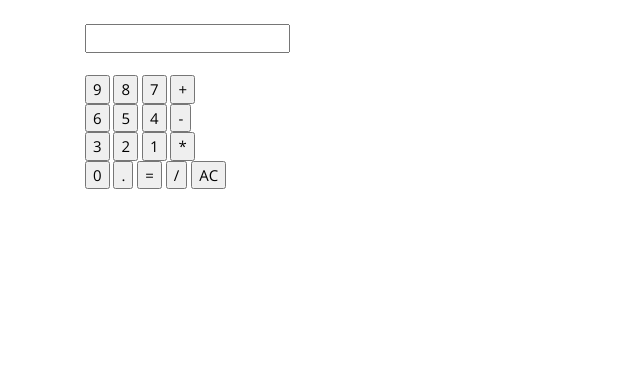
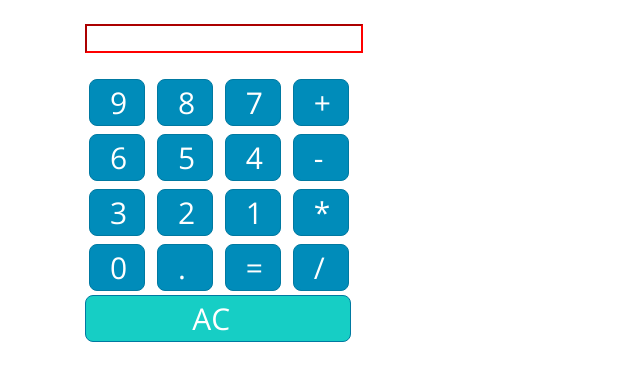
Before and after one commit to bishal10/jsCalc, a plain HTML site: page index.html in a window 1280 px wide. Shown: the whole page, without its empty margins (0-640 px from the left). Drawn offline with nearby package versions, Linux system fonts and the light colour scheme.

Commit message:
invalid operation restricted and simple UIchange

```diff
--- a/app.js
+++ b/app.js
@@ -1,7 +1,25 @@
-function displayNumber(n1){
-calcform.txt1.value = calcform.txt1.value+n1;
+let repeatSign = [];
+// n1 contain actual value and n2 contain indicator of string "norepeatation"
+function displayNumber(n1, n2) {
+  // displaying valid operation in text area of input field
+  calcform.txt1.value = calcform.txt1.value + n1;
+
+  var newLength = repeatSign.push(n2);
+  repeatSign.forEach(function(item, index, array) {
+    // checking for same sign at once like ++ or ** for invalid operation
+    if (repeatSign[index] && repeatSign[index - 1] === "norepeatation") {
+      calcform.txt1.value = "Invalid use of sign";
+      repeatSign.fill(0);
+      var delayInMilliseconds = 3000;
+
+      setTimeout(function() {
+        calcform.txt1.value = "";
+      }, delayInMilliseconds);
+    }
+  });
 }
 
-function clearDisplay(){
-    calcform.txt1.value = '';
+function clearDisplay() {
+  calcform.txt1.value = "";
+  repeatSign.fill(0);
 }
--- a/index.html
+++ b/index.html
@@ -1,38 +1,172 @@
 <!DOCTYPE html>
 <html lang="en">
   <head>
-    <meta charset="UTF-8">
-    <meta name="viewport" content="width=device-width, initial-scale=1.0">
-    <meta http-equiv="X-UA-Compatible" content="ie=edge">
-    <link rel="stylesheet" href="https://use.fontawesome.com/releases/v5.6.3/css/all.css" integrity="sha384-UHRtZLI+pbxtHCWp1t77Bi1L4ZtiqrqD80Kn4Z8NTSRyMA2Fd33n5dQ8lWUE00s/" crossorigin="anonymous">
-    <link rel="stylesheet" href="https://bootswatch.com/4/yeti/bootstrap.min.css">
+    <meta charset="UTF-8" />
+    <meta name="viewport" content="width=device-width, initial-scale=1.0" />
+    <meta http-equiv="X-UA-Compatible" content="ie=edge" />
+    <link
+      rel="stylesheet"
+      href="https://use.fontawesome.com/releases/v5.6.3/css/all.css"
+      integrity="sha384-UHRtZLI+pbxtHCWp1t77Bi1L4ZtiqrqD80Kn4Z8NTSRyMA2Fd33n5dQ8lWUE00s/"
+      crossorigin="anonymous"
+    />
+    <link
+      rel="stylesheet"
+      href="https://bootswatch.com/4/yeti/bootstrap.min.css"
+    />
     <title>JS Calc</title>
-
+    <style type="text/css">
+      .btn {
+        font-size: 30px;
+        padding: 0px 20px;
+        padding-right: 34px;
+        border-radius: 8px;
+        width: 35px;
+        text-align: center;
+      }
+      .input-area {
+        width: 25%;
+        border-color: red;
+      }
+      #ac-button {
+        width: 24%;
+        background-color: #16cec5;
+      }
+    </style>
   </head>
   <body>
     <div class="container mt-4">
       <form name="calcform">
-            <input type="text" name="txt1" style="text-align:right"> <br><br>
-            <input type="button" name="btn9" value="9" onclick="displayNumber(btn9.value)">
-            <input type="button" name="btn8" value="8" onclick="displayNumber(btn8.value)">
-            <input type="button" name="btn7" value="7" onclick="displayNumber(btn7.value)">
-            <input type="button" name="addbtn" value="+" onclick="displayNumber(addbtn.value)"><br>
-            <input type="button" name="btn6" value="6" onclick="displayNumber(btn6.value)">
-            <input type="button" name="btn5" value="5" onclick="displayNumber(btn5.value)">
-            <input type="button" name="btn4" value="4" onclick="displayNumber(btn4.value)">
-            <input type="button" name="subbtn" value="-" onclick="displayNumber(subbtn.value)"> <br>
-            <input type="button" name="btn3" value="3" onclick="displayNumber(btn3.value)">
-            <input type="button" name="btn2" value="2" onclick="displayNumber(btn2.value)">
-            <input type="button" name="btn1" value="1" onclick="displayNumber(btn1.value)">
-            <input type="button" name="mulbtn" value="*" onclick="displayNumber(mulbtn.value)"> <br>
-            <input type="button" name="btn0" value="0" onclick="displayNumber(btn0.value)">
-            <input type="button" name="pointbtn" value="." onclick="displayNumber(pointbtn.value)">
-            <input type="button" name="equalbtn" value="=" onclick="txt1.value=eval(txt1.value)">
-            <input type="button" name="divbtn" value="/" onclick="displayNumber(divbtn.value)">
-            <input type="button" name="ac" value="AC" onclick="clearDisplay()">
+        <input
+          type="text"
+          class="input-area"
+          name="txt1"
+          style="text-align:right"
+        />
+        <br /><br />
 
-
-
+        <input
+          class="btn btn-primary btn-lg m-1"
+          type="button"
+          name="btn9"
+          value="9"
+          onclick="displayNumber(btn9.value)"
+        />
+        <input
+          class="btn btn-primary btn-lg m-1"
+          type="button"
+          name="btn8"
+          value="8"
+          onclick="displayNumber(btn8.value)"
+        />
+        <input
+          class="btn btn-primary btn-lg m-1"
+          type="button"
+          name="btn7"
+          value="7"
+          onclick="displayNumber(btn7.value)"
+        />
+        <input
+          class="btn btn-primary btn-lg m-1"
+          type="button"
+          name="addbtn"
+          value="+"
+          onclick="displayNumber(addbtn.value,'norepeatation')"
+        /><br />
+        <input
+          class="btn btn-primary btn-lg m-1"
+          type="button"
+          name="btn6"
+          value="6"
+          onclick="displayNumber(btn6.value)"
+        />
+        <input
+          class="btn btn-primary btn-lg m-1"
+          type="button"
+          name="btn5"
+          value="5"
+          onclick="displayNumber(btn5.value)"
+        />
+        <input
+          class="btn btn-primary btn-lg m-1"
+          type="button"
+          name="btn4"
+          value="4"
+          onclick="displayNumber(btn4.value)"
+        />
+        <input
+          class="btn btn-primary btn-lg m-1"
+          type="button"
+          name="subbtn"
+          value="-"
+          onclick="displayNumber(subbtn.value,'norepeatation')"
+        />
+        <br />
+        <input
+          class="btn btn-primary btn-lg m-1"
+          type="button"
+          name="btn3"
+          value="3"
+          onclick="displayNumber(btn3.value)"
+        />
+        <input
+          class="btn btn-primary btn-lg m-1"
+          type="button"
+          name="btn2"
+          value="2"
+          onclick="displayNumber(btn2.value)"
+        />
+        <input
+          class="btn btn-primary btn-lg m-1"
+          type="button"
+          name="btn1"
+          value="1"
+          onclick="displayNumber(btn1.value)"
+        />
+        <input
+          class="btn btn-primary btn-lg m-1"
+          type="button"
+          name="mulbtn"
+          value="*"
+          onclick="displayNumber(mulbtn.value,'norepeatation')"
+        />
+        <br />
+        <input
+          class="btn btn-primary btn-lg m-1"
+          type="button"
+          name="btn0"
+          value="0"
+          onclick="displayNumber(btn0.value)"
+        />
+        <input
+          class="btn btn-primary btn-lg m-1"
+          type="button"
+          name="pointbtn"
+          value="."
+          onclick="displayNumber(pointbtn.value,'norepeatation')"
+        />
+        <input
+          class="btn btn-primary btn-lg m-1"
+          type="button"
+          name="equalbtn"
+          value="="
+          onclick="txt1.value=eval(txt1.value)"
+        />
+        <input
+          class="btn btn-primary btn-lg m-1"
+          type="button"
+          name="divbtn"
+          value="/"
+          onclick="displayNumber(divbtn.value,'norepeatation')"
+        /><br />
+        <input
+          type="button"
+          class="btn btn-primary btn-sm"
+          id="ac-button"
+          name="ac"
+          value="AC"
+          onclick="clearDisplay()"
+        />
       </form>
     </div>
     <script src="app.js"></script>
```
Lines whose indentation alone changed are shown as unchanged.
